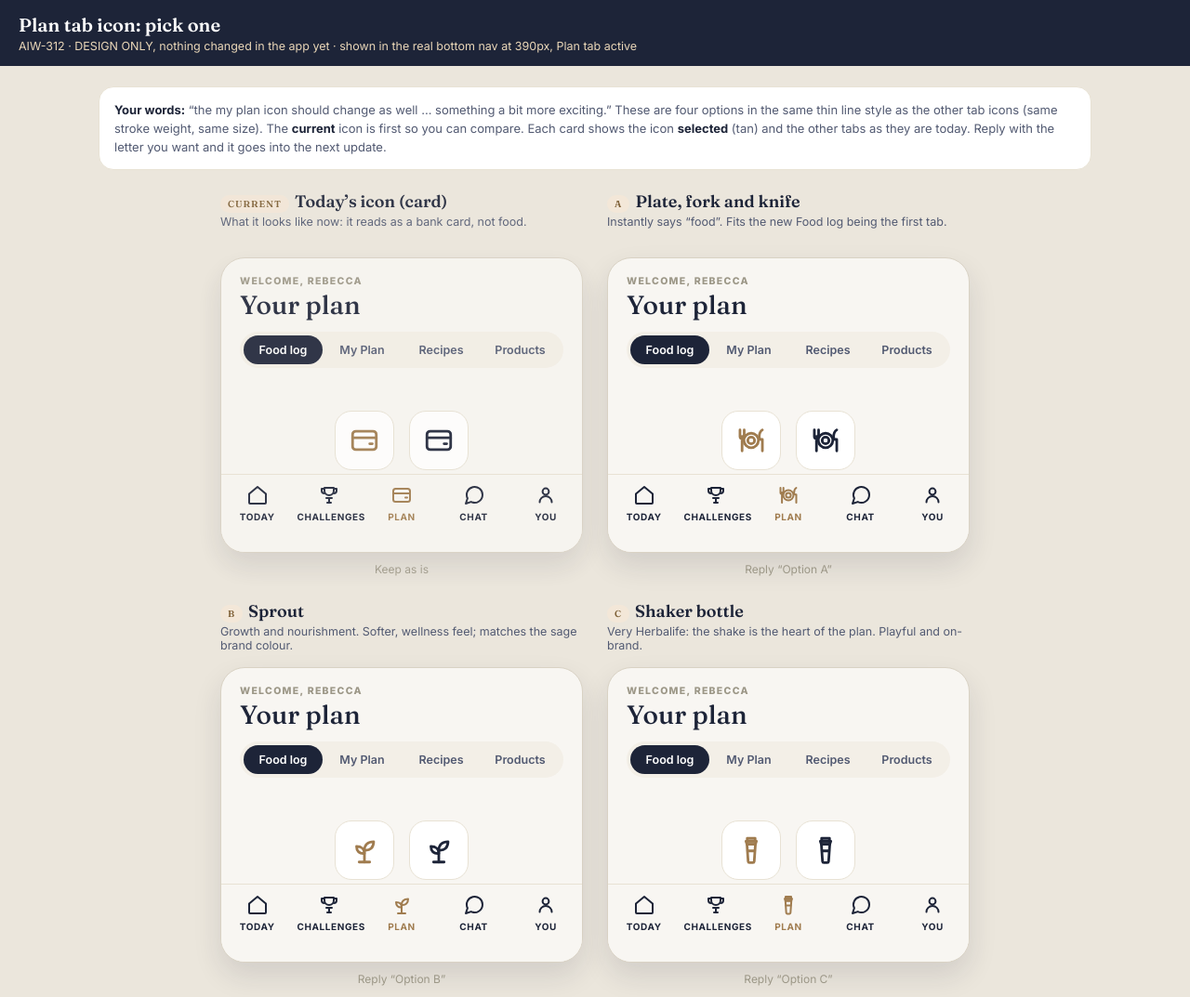
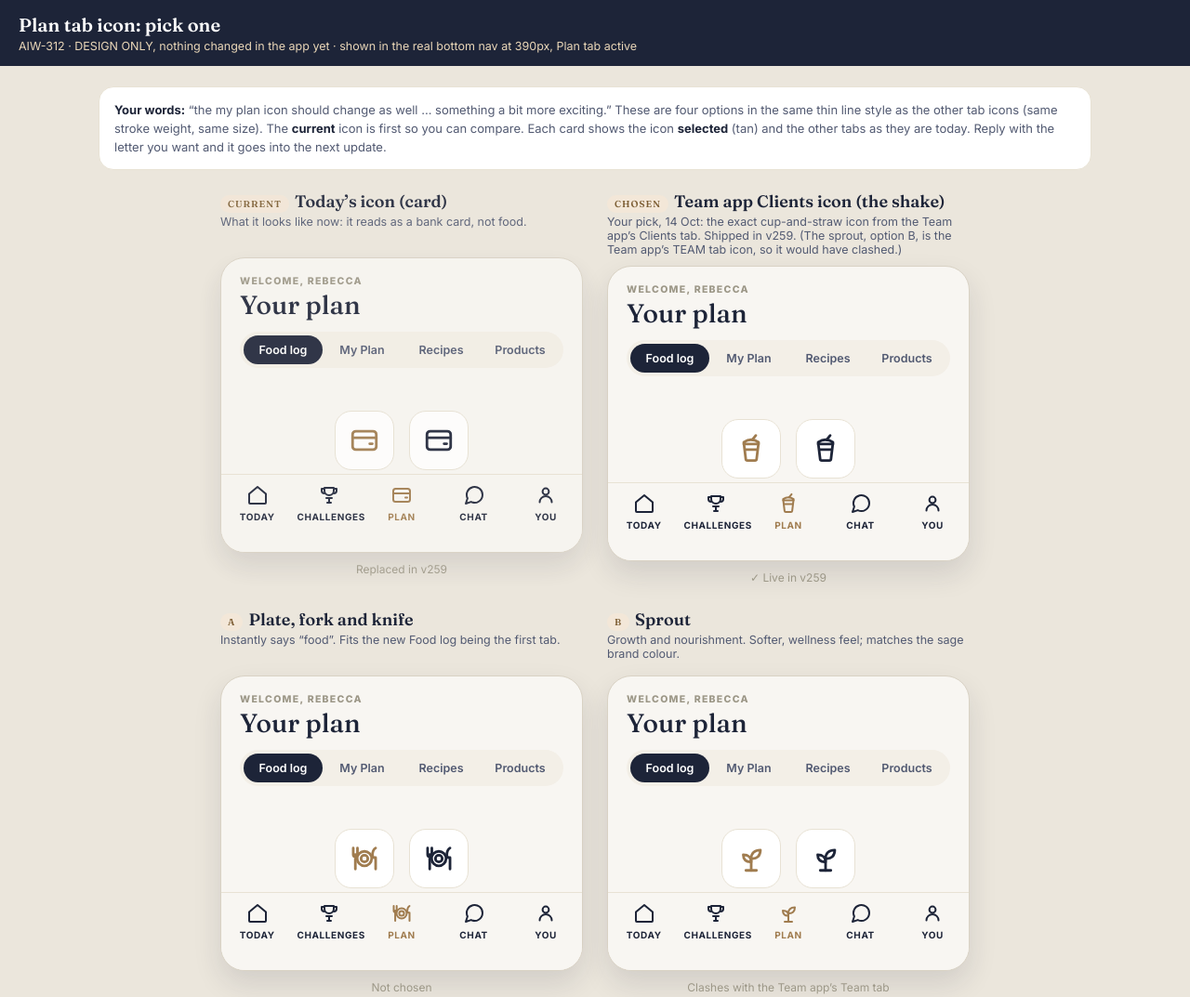
Before and after one commit to rebeccalouisefitness/aiw-food-log-design, a plain HTML site: page plan-icon.html in a window 1280 px wide. Shown: the top 1073 px of the page at 93% size. Drawn offline with Linux system fonts and the light colour scheme.

Commit message:
AIW: Plan icon chosen = Team Clients icon (v259)

```diff
--- a/plan-icon.html
+++ b/plan-icon.html
@@ -56,6 +56,7 @@
 };
 const OPTS=[
  {k:'Current',tag:'today',name:'Today’s icon (card)',why:'What it looks like now: it reads as a bank card, not food.',svg:`<svg viewBox="0 0 24 24" ${S}><rect x="3" y="5" width="18" height="14" rx="2.5"/><path d="M3 10h18M16 14.5h2"/></svg>`},
+ {k:'CHOSEN',name:'Team app Clients icon (the shake)',why:'Your pick, 14 Oct: the exact cup-and-straw icon from the Team app’s Clients tab. Shipped in v259. (The sprout, option B, is the Team app’s TEAM tab icon, so it would have clashed.)',svg:`<svg viewBox="0 0 24 24" ${S}><path d="M12.8 5.2 15.5 1.9"/><path d="M6.4 7q5.6-3.7 11.2 0v1.4H6.4Z"/><path d="M6.5 8.4 7.9 19.9a1.2 1.2 0 0 0 1.2 1.05h5.8a1.2 1.2 0 0 0 1.2-1.05L17.5 8.4"/><path d="M7.6 12.6h8.8"/></svg>`},
  {k:'A',name:'Plate, fork and knife',why:'Instantly says “food”. Fits the new Food log being the first tab.',svg:`<svg viewBox="0 0 24 24" ${S}><circle cx="12" cy="12" r="5.5"/><circle cx="12" cy="12" r="2.6"/><path d="M3.5 4v5a1.6 1.6 0 003.2 0V4M5.1 9v11M20.5 4c-1.6 1-2.4 3-2.4 5.5 0 1.2.7 1.8 1.6 1.8h.8V20"/></svg>`},
  {k:'B',name:'Sprout',why:'Growth and nourishment. Softer, wellness feel; matches the sage brand colour.',svg:`<svg viewBox="0 0 24 24" ${S}><path d="M12 21v-9"/><path d="M12 12c0-4 2.6-6.5 7-6.5 0 4.4-2.6 7-7 6.5z"/><path d="M12 14.5c0-3.3-2.2-5.4-6-5.4 0 3.6 2.2 5.8 6 5.4z"/><path d="M8 21h8"/></svg>`},
  {k:'C',name:'Shaker bottle',why:'Very Herbalife: the shake is the heart of the plan. Playful and on-brand.',svg:`<svg viewBox="0 0 24 24" ${S}><path d="M9 3h6v2.2H9z"/><path d="M8 5.2h8l-.8 2.3H8.8z"/><path d="M8.8 7.5h6.4l-.9 13a1 1 0 01-1 .9h-2.6a1 1 0 01-1-.9z"/><path d="M9.4 12.5h5.2"/></svg>`},
@@ -77,7 +78,7 @@
     <div class="it">${ICONS.you}You</div>
    </div>
   </div>
-  <div class="pick">${o.k==='Current'?'Keep as is':'Reply “Option '+o.k+'”'}</div>
+  <div class="pick">${o.k==='Current'?'Replaced in v259':o.k==='CHOSEN'?'✓ Live in v259':o.k==='B'?'Clashes with the Team app’s Team tab':'Not chosen'}</div>
  </div>`).join('');
 </script>
 </body>
```
